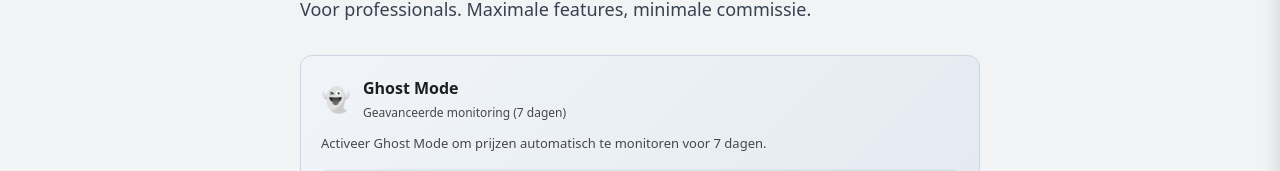
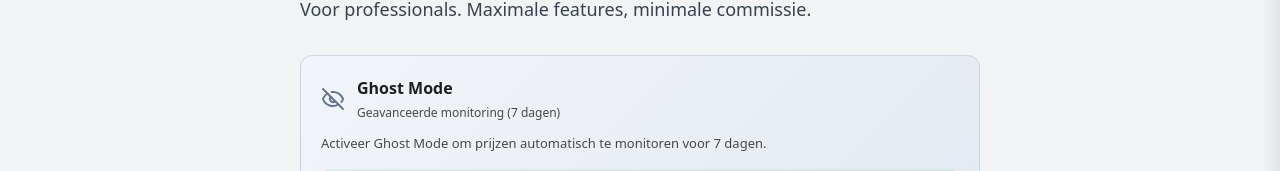
Before and after one commit to gorski1981mario-commits/dealsense-mvp, a Next.js app: page /pro in a window 1280 px wide. Shown: the part 268-439 px from the top of the page. Built offline with nearby package versions, Linux system fonts and the light colour scheme.

Commit message:
Change Ghost Mode icon from emoji to Lucide EyeOff icon

```diff
--- a/app/components/GhostMode.tsx
+++ b/app/components/GhostMode.tsx
@@ -1,6 +1,7 @@
 'use client'
 
 import { useState, useEffect } from 'react'
+import { EyeOff } from 'lucide-react'
 
 interface GhostModeProps {
   packageType: 'plus' | 'pro' | 'finance'
@@ -115,10 +116,15 @@ export default function GhostMode({ packageType, userId }: GhostModeProps) {
     }}>
       <div style={{ display: 'flex', alignItems: 'center', gap: '12px', marginBottom: '12px' }}>
         <div style={{
-          fontSize: '24px',
-          filter: isActive ? 'grayscale(0)' : 'grayscale(1)'
+          display: 'flex',
+          alignItems: 'center',
+          justifyContent: 'center'
         }}>
-          👻
+          <EyeOff
+            size={24}
+            color={isActive ? '#86efac' : '#64748b'}
+            strokeWidth={2}
+          />
         </div>
         <div>
           <div style={{ fontSize: '16px', fontWeight: 700, marginBottom: '4px' }}>
```
